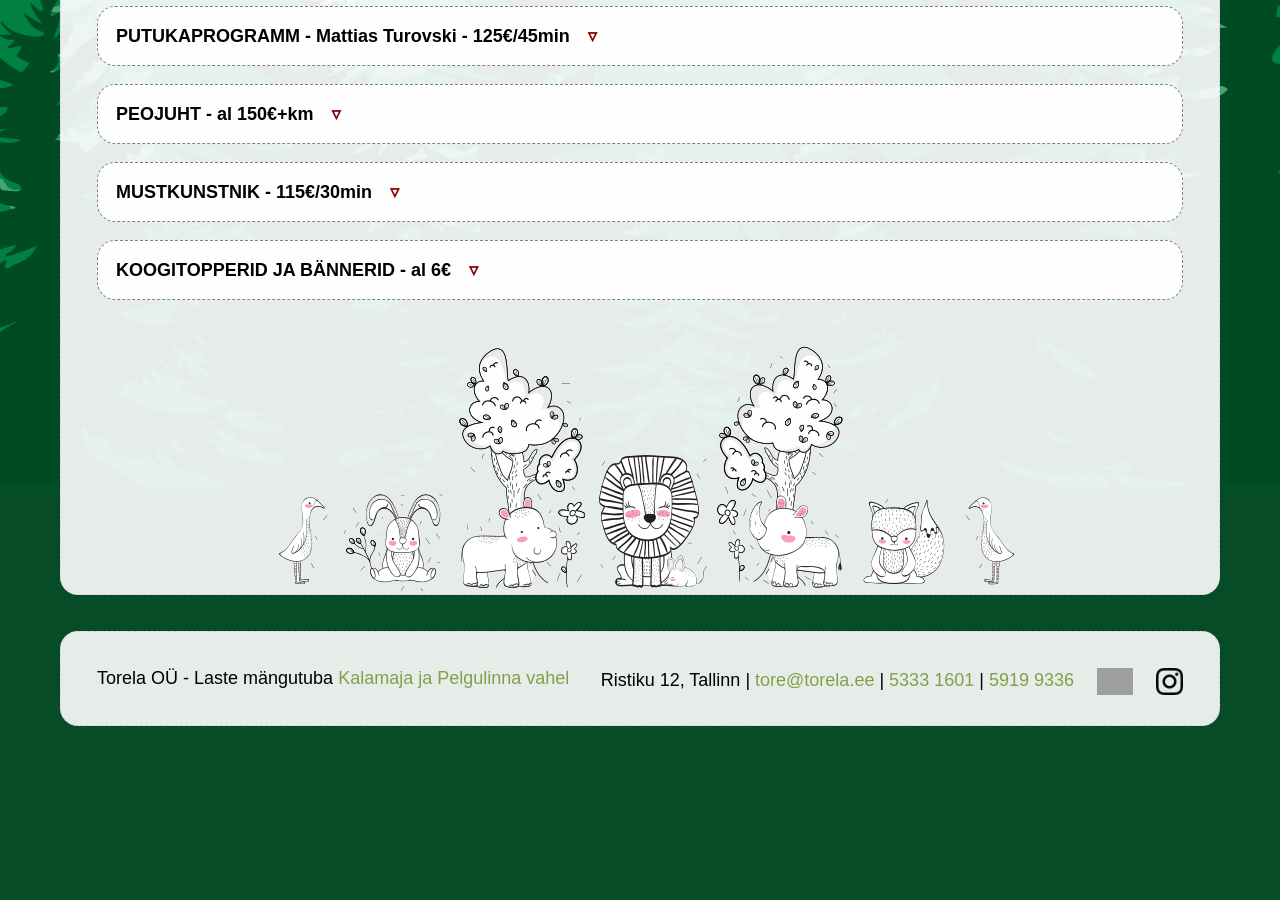
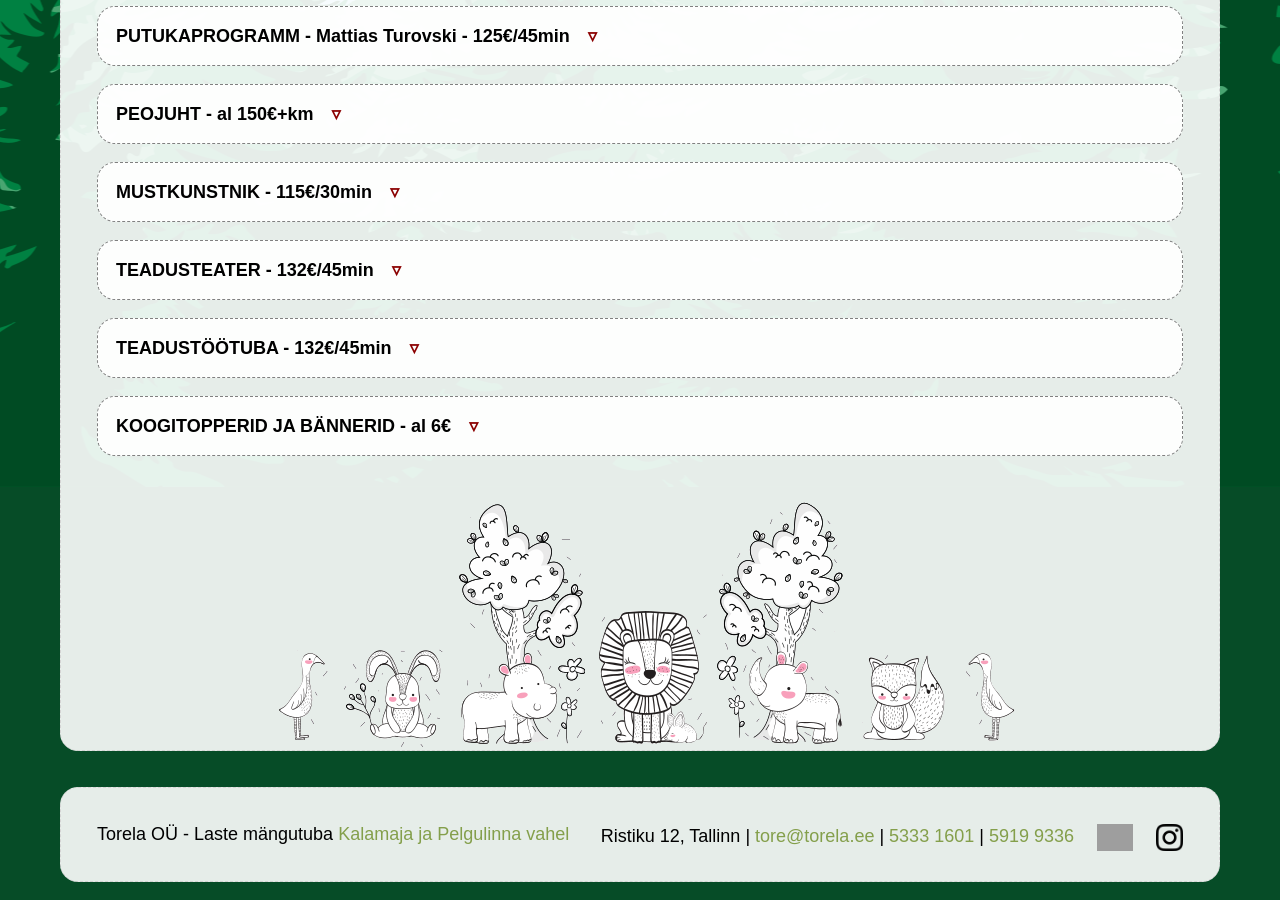
Before and after one commit to mypsik/torela, a Jekyll site: the page built from lisateenused/index.md, in a window 1280 px wide and 900 px high, scrolled down 978 px. Built offline with Jekyll 4.4.1, drawn with Linux system fonts in a browser that asks for light colours; before the commit the page ends 1758 px from its top, so only the background shows below that; some of the changed lines change nothing that is shown; grey boxes are pictures that could not be loaded.

Commit message:
Update index.md

```diff
--- a/lisateenused/index.md
+++ b/lisateenused/index.md
@@ -121,6 +121,18 @@ MUSTKUNSTNIK - 115€/30min
   <img alt="Richard Samarüütel" src="https://scontent.fhen1-1.fna.fbcdn.net/v/t31.0-8/1074322_1666600350072259_767373963240585599_o.jpg?_nc_cat=108&_nc_ht=scontent.fhen1-1.fna&oh=c5834b8b9cbd9af2486e27abe8b0f4d8&oe=5D3815A8" width="350">
 
 
+TEADUSTEATER - 132€/45min
+
+: Teadusetendus on 45-minutiline programm, mis on mõeldud vaatamiseks kuni 30-inimesele ja sobib suurepäraselt just laste sünnipäevadele. Etendus on sobilik kõigile alates neljandast eluaastast ning kava ja katsete seletused kohandatakse vastavalt laste vanusele. Teadusetenduse ajal on lapsed pigem publiku rollis ning esinejad viivad läbi lihtsaid, kuid lustakaid teaduskatseid, seletades katses toimuvat. Laste küsimused saavad vastused ning mõni julgem laps saab paarile katsele ise käed külge panna. Katsed peaksid olema lastele arusaadavad ja huvitavad ning enamasti koduste vahenditega tehtavad, et lastes kasvatada huvi teaduse vastu ja soovi korral saaksid koos vanematega katseid kodus korrata.
+
+  <img alt="Teadusteater" src="Teadusteater.jpg" height="150">
+
+TEADUSTÖÖTUBA - 132€/45min
+
+: Teadustöötoas on lastel 45 minuti jooksul võimalus lahendada mõni lustakas teadusülesanne või meisterdada endale üks vinge teaduslik mänguasi. Iga ülesande juures on abiks meie esinejad, kes tagavad lastele kõik vajalikud vahendid ja juhtnöörid. Ülesandeid aitavad lahendada teadatuntud füüsikaseadused, millele me tähelepanu pöörame ja mille mõju siis ka reaalelus näeme. Teadustöötuba on hariv ja tööd täis ning sobilik lastele, kes ei soovi käed rüpes istuda ja tahavad midagi oma kätega ära teha. Teadustöötuba soovitame lastele alates viiendast eluaastast ning gruppidele, mille suurus on kuni 20 last.
+
+  <img alt="Teadustöötuba" src="Iseloomustav-pilt-originaal-2.png" height="150">
+
 KOOGITOPPERID JA BÄNNERID - al 6€
 
 : Lapse sünnipäevatordi aitab eriliseks muuta Anneli Nahk, kes meisterdab nimelisi glitter-koogitoppereid ja "palju õnne" bännereid.
```
